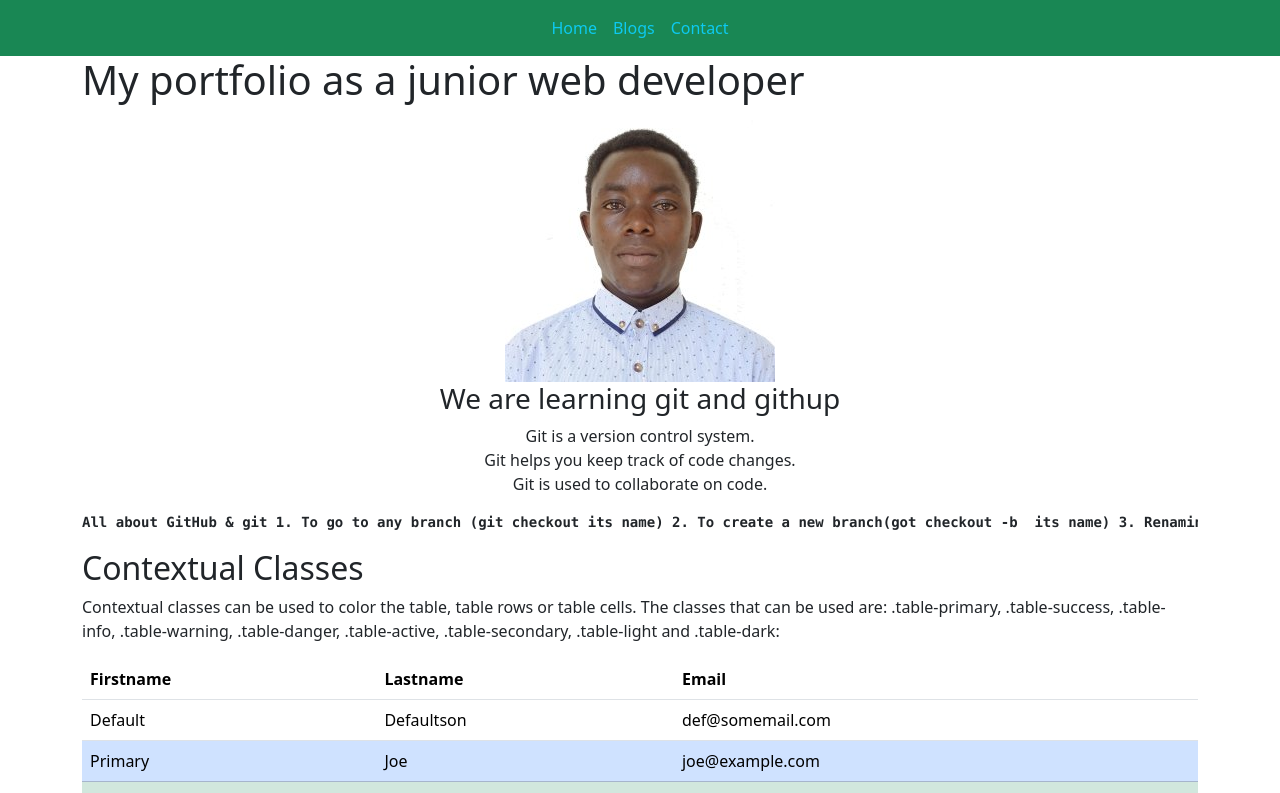
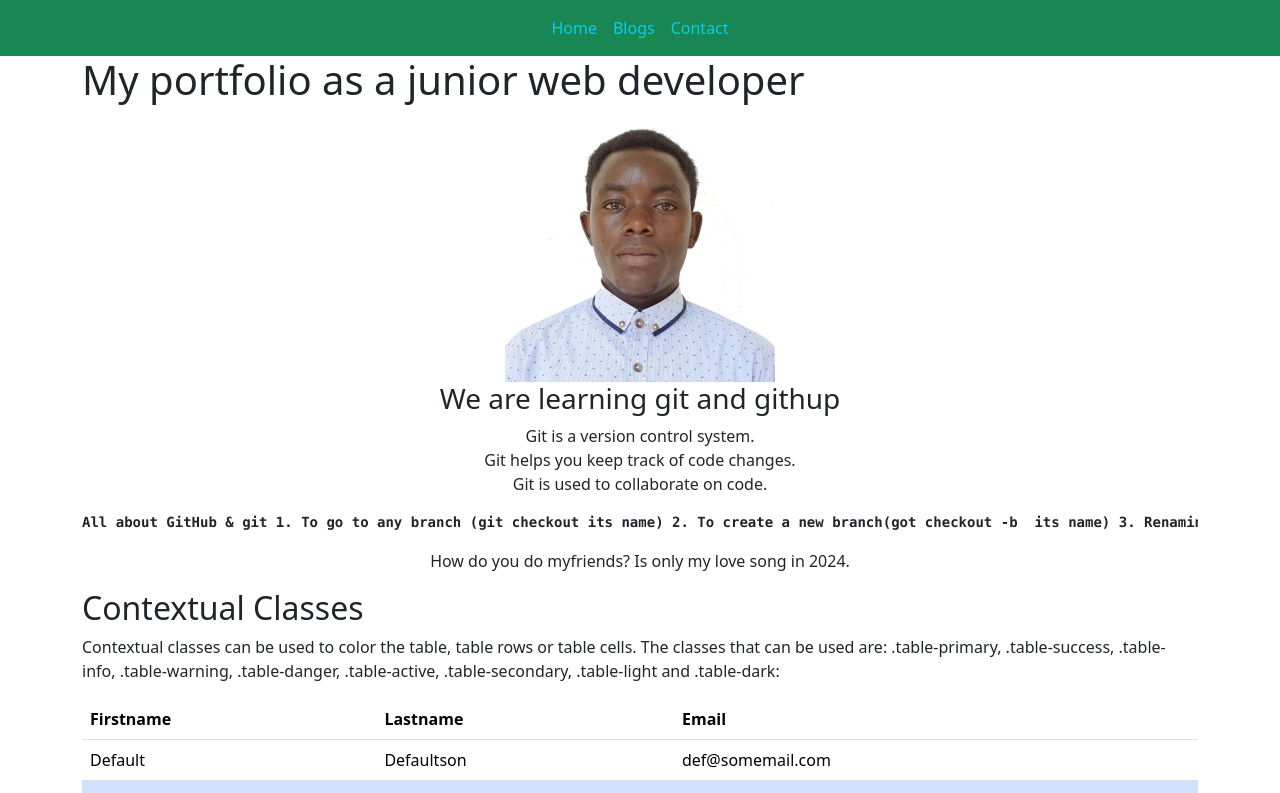
Before and after one commit to benidama/my-first-branch, a React (Create React App) app: page / in a window 1280 px wide. Shown: the top 793 px of the page. Built offline with nearby package versions, Linux system fonts and the light colour scheme.

Commit message:
Editing git.jsx component

```diff
--- a/src/Git.jsx
+++ b/src/Git.jsx
@@ -21,7 +21,11 @@ const Git = () => {
 4. Deleting branch ( first go to main branch by git checkout main then git pull in order to save all changes. Then delete the git branch -D name of branch you want to delete)
 </strong>
 </pre>
-    </div>
+<p>
+  How do you do myfriends?
+  Is only my love song in 2024.
+  </p>
+  </div>
   )
 }
 
```
